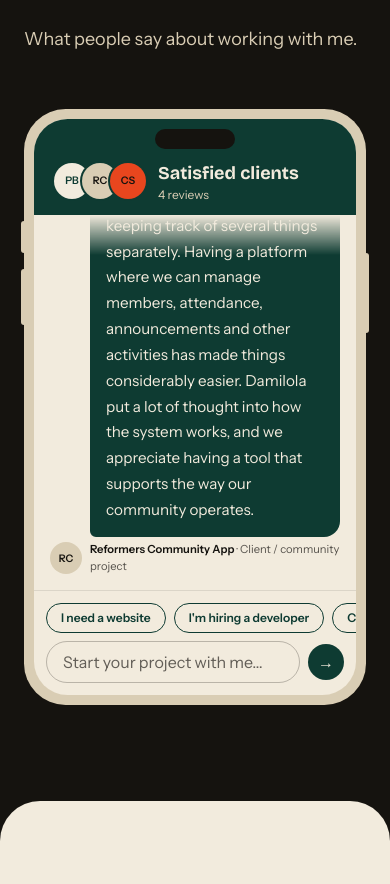
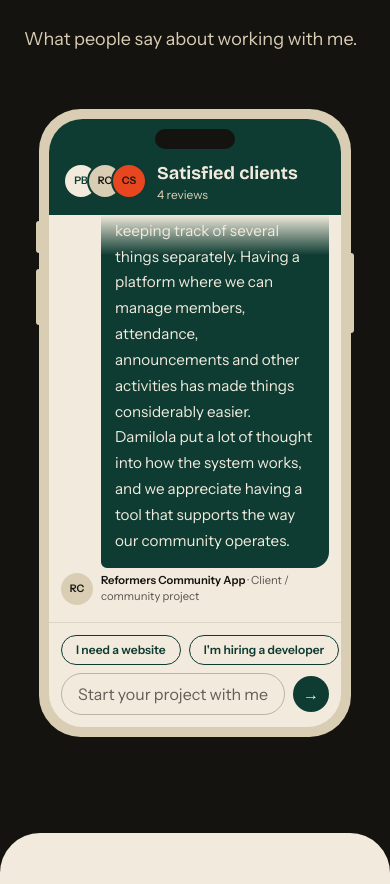
Before and after one commit to Damilola-Dev1/damilola-portfolio, a React (Vite) app: page / in a window 390 px wide. Shown: the part 5491-6375 px from the top of the page. Built offline with nearby package versions, Linux system fonts and the light colour scheme.

Commit message:
Reviews chat: slimmer phone shape

```diff
--- a/src/components/Reviews.tsx
+++ b/src/components/Reviews.tsx
@@ -116,8 +116,8 @@ const AVATAR_TONES = [
   "bg-vermilion text-ink",
 ];
 
-// Half the phone's width on wide screens (md:max-w-[24rem]) plus a gap, so the pills sit beside it
-const PHONE_HALF = "12rem";
+// Half the phone's width on wide screens (md:max-w-[22rem]) plus a gap, so the pills sit beside it
+const PHONE_HALF = "11rem";
 
 function pillStyle(p: Note["pill"]): CSSProperties {
   const offset = `calc(50% + ${PHONE_HALF} + 1.5rem + ${p.extra ?? "0px"})`;
@@ -186,7 +186,7 @@ function NoteBubble({ note }: { note: Note }) {
         </span>
       )}
       <div className="min-w-0">
-        <div className="rounded-2xl rounded-bl-md bg-forest px-4 py-3.5 text-paper">
+        <div className="rounded-2xl rounded-bl-md bg-forest px-3.5 py-3.5 text-paper">
           <p className="text-[0.95rem] leading-[1.7]">{note.text}</p>
         </div>
         <p className="mt-1 text-[0.7rem] font-semibold">
@@ -391,7 +391,7 @@ export default function Reviews() {
             ref={phoneRef}
             role="group"
             aria-label="Chat with Damilola"
-            className="relative mx-auto w-full max-w-[22rem] rounded-[2.6rem] bg-sand p-2.5 md:max-w-[24rem]"
+            className="relative mx-auto w-full max-w-[19.5rem] rounded-[2.6rem] bg-sand p-2.5 md:max-w-[22rem]"
           >
             {/* side buttons, so it reads as a phone */}
             <span
@@ -406,20 +406,20 @@ export default function Reviews() {
               aria-hidden="true"
               className="absolute -right-[3px] top-36 h-20 w-[3px] rounded-r bg-sand"
             />
-            <div className="relative flex h-[36rem] flex-col overflow-hidden rounded-[2.1rem] bg-paper text-ink md:h-[42rem]">
+            <div className="relative flex h-[38rem] flex-col overflow-hidden rounded-[2.1rem] bg-paper text-ink md:h-[44rem]">
               <span
                 aria-hidden="true"
                 className="absolute left-1/2 top-2.5 z-10 h-5 w-20 -translate-x-1/2 rounded-full bg-ink"
               />
 
-              <div className="flex items-center gap-3 bg-forest px-5 pb-3 pt-10 text-paper">
+              <div className="flex items-center gap-3 bg-forest px-4 pb-3 pt-10 text-paper">
                 <div aria-hidden="true" className="flex -space-x-2">
                   {NOTES.filter((n) => n.kind === "review")
                     .slice(0, 3)
                     .map((n, i) => (
                       <span
                         key={n.name}
-                        className={`grid h-9 w-9 place-items-center rounded-full text-[0.65rem] font-bold ring-2 ring-forest ${AVATAR_TONES[i]}`}
+                        className={`grid h-8 w-8 place-items-center rounded-full text-[0.65rem] font-bold ring-2 ring-forest ${AVATAR_TONES[i]}`}
                       >
                         {n.initials}
                       </span>
@@ -450,7 +450,7 @@ export default function Reviews() {
                     "linear-gradient(to bottom, transparent 0, #000 2.5rem)",
                 }}
               >
-                <div className="flex min-h-full flex-col justify-end gap-4 px-4 py-4">
+                <div className="flex min-h-full flex-col justify-end gap-4 px-3 py-4">
                   <div className={`flex flex-col gap-4 ${fade}`}>
                     {NOTES.slice(0, shown).map((n) => (
                       <NoteBubble key={n.name} note={n} />
```
